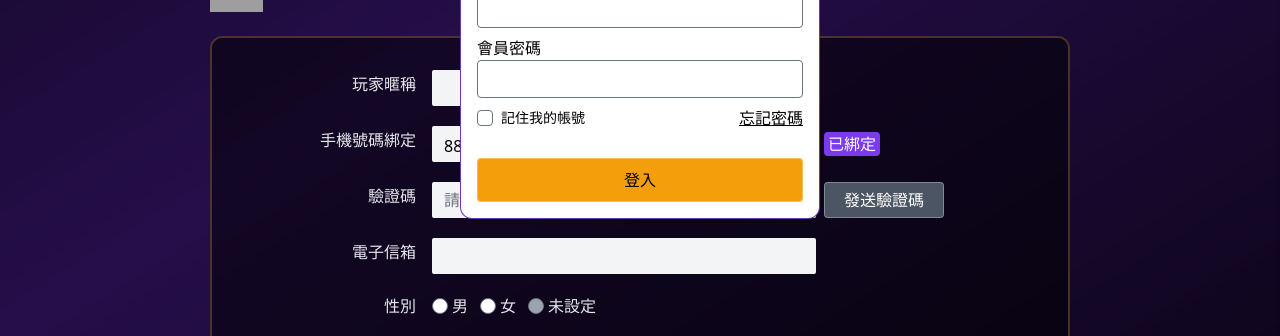
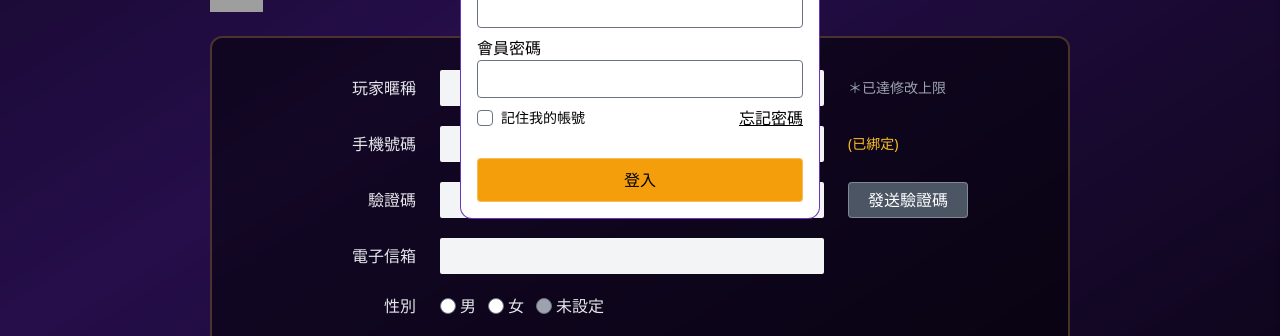
Before and after one commit to summerchen0101/official777-v2, a Next.js app: page /user-basic in a window 1280 px wide. Shown: the part 464-800 px from the top of the page. Built offline with nearby package versions, Linux system fonts and the light colour scheme; grey boxes are pictures that could not be loaded.

Commit message:
user-basic

```diff
--- a/pages/user-basic.tsx
+++ b/pages/user-basic.tsx
@@ -7,8 +7,9 @@ import useMe from '@/services/useMe'
 import useProfileUpdate from '@/services/useProfileUpdate'
 import useSms from '@/services/useSms'
 import { toImgPath } from '@/utils'
-import { useEffect } from 'react'
+import { useEffect, useMemo, useState } from 'react'
 import { useForm } from 'react-hook-form'
+import { useInterval } from 'usehooks-ts'
 
 type Inputs = {
   nickname: string
@@ -22,8 +23,25 @@ type Inputs = {
 function UserBasic() {
   useAuth()
   const { data, mutate } = useMe()
+  const [count, setCount] = useState(0)
   const { handler: doUpdate, isLoading } = useProfileUpdate()
   const { handler: sendSms, isLoading: isSmsLoading } = useSms()
+
+  const initData = useMemo(
+    () => ({
+      nickname: data?.nickname,
+      phone: data?.cellphone.replace('886-', ''),
+      phone_code: data?.countryCode || '886',
+      email: data?.email,
+      gender: data?.gender.toString(),
+    }),
+    [data],
+  )
+  useInterval(() => {
+    if (count > 0) {
+      setCount((c) => c - 1)
+    }
+  }, 1000)
   const {
     register,
     handleSubmit,
@@ -32,9 +50,7 @@ function UserBasic() {
     getValues,
     reset,
   } = useForm<Inputs>({
-    defaultValues: {
-      phone_code: '886',
-    },
+    defaultValues: initData,
   })
 
   const onSubmit = handleSubmit(async (d) => {
@@ -57,14 +73,8 @@ function UserBasic() {
   })
 
   useEffect(() => {
-    reset({
-      nickname: data?.nickname,
-      phone: data?.cellphone.replace('886-', ''),
-      phone_code: data?.countryCode || '886',
-      email: data?.email,
-      gender: data?.gender.toString(),
-    })
-  }, [data])
+    reset(initData)
+  }, [initData])
 
   const onSendSms = async () => {
     if (!getValues('phone')) {
@@ -78,6 +88,7 @@ function UserBasic() {
     })
     if (res?.sendSuccess) {
       alert('簡訊已發送')
+      setCount(60)
     }
   }
   return (
@@ -94,103 +105,83 @@ function UserBasic() {
           </div>
           <div className="form-box">
             <form className="space-y-5">
-              <div className="flex flex-col lg:flex-row lg:space-x-4 lg:items-center">
-                <label
-                  htmlFor=""
-                  className="mb-2 w-44 lg:text-right text-gray-200"
-                >
+              <div className="flex flex-col lg:flex-row lg:space-x-4 lg:items-center gap-2">
+                <label htmlFor="" className="w-44 lg:text-right text-gray-200">
                   玩家暱稱
                 </label>
                 <input
                   type="text"
-                  className="rounded-sm border-none bg-gray-100 h-9 lg:w-96"
+                  className="rounded-sm border-none bg-gray-100 h-9 lg:w-96 disabled:text-gray-500"
                   {...register('nickname', {
                     required: { value: true, message: '不可為空' },
                   })}
+                  disabled={data?.nickNameRemainingTimes === 0}
                 />
+                <p
+                  hidden={data?.nickNameRemainingTimes! > 0}
+                  className="text-gray-400 text-sm"
+                >
+                  ＊已達修改上限
+                </p>
                 {errors.nickname && (
                   <div className="text-sm text-red-500">
                     {errors.nickname.message}
                   </div>
                 )}
               </div>
-              <div className="flex flex-col lg:flex-row lg:space-x-4 lg:items-center">
-                <label
-                  htmlFor=""
-                  className="mb-2 w-44 lg:text-right text-gray-200"
-                >
-                  手機號碼綁定
+              <div className="flex flex-col lg:flex-row lg:space-x-4 lg:items-center gap-2">
+                <label htmlFor="" className="w-44 lg:text-right text-gray-200">
+                  手機號碼
                 </label>
-                <div className="flex items-center space-x-2">
-                  <div className="flex space-x-2 flex-1 lg:w-96">
-                    <select
-                      className="rounded-sm border-none bg-gray-100 h-9 w-1/3"
-                      {...register('phone_code', {
-                        required: { value: true, message: '不可為空' },
-                      })}
-                    >
-                      <option value="886">886</option>
-                    </select>
                 <input
                   type="text"
-                      className="rounded-sm border-none bg-gray-100 h-9 flex-1"
+                  className="rounded-sm border-none bg-gray-100 h-9 lg:w-96 disabled:text-gray-500"
                   {...register('phone', {
                     required: { value: true, message: '不可為空' },
                   })}
                 />
-                  </div>
                 <p
                   hidden={data?.phoneVerified === YesNo.No}
-                    className="bg-purple-600 rounded px-1 text-white"
+                  className="text-yellow-400 text-sm"
                 >
-                    已綁定
+                  (已綁定)
                 </p>
-                </div>
                 {errors.phone && (
                   <div className="text-sm text-red-500">
                     {errors.phone.message}
                   </div>
                 )}
               </div>
-
-              <div className="flex flex-col lg:flex-row lg:space-x-4 lg:items-center">
-                <label
-                  htmlFor=""
-                  className="mb-2 w-44 lg:text-right text-gray-200"
-                >
+              <div className="flex flex-col lg:flex-row lg:space-x-4 lg:items-center gap-2">
+                <label htmlFor="" className="w-44 lg:text-right text-gray-200">
                   驗證碼
                 </label>
-                <div className="flex items-center space-x-2">
                 <input
                   type="text"
-                    className="rounded-sm border-none bg-gray-100 h-9 lg:w-96"
+                  className="rounded-sm border-none bg-gray-100 h-9 lg:w-96 disabled:text-gray-500"
                   {...register('code', {
                     required: { value: true, message: '不可為空' },
                   })}
-                    placeholder="請輸入驗證碼"
                 />
-                  <div>
                 <button
                   type="button"
                   className="btn btn-sm"
                   onClick={onSendSms}
+                  disabled={count > 0}
                 >
                   發送驗證碼
+                  <span className="ml-1" hidden={!count}>
+                    {count}s
+                  </span>
                 </button>
-                  </div>
-                </div>
                 {errors.code && (
                   <div className="text-sm text-red-500">
                     {errors.code.message}
                   </div>
                 )}
               </div>
-
-              <div className="flex flex-col lg:flex-row lg:space-x-4 lg:items-center">
-                <label
-                  htmlFor=""
-                  className="mb-2 w-44 lg:text-right text-gray-200"
-                >
+              <div className="flex flex-col lg:flex-row lg:space-x-4 lg:items-center gap-2">
+                <label htmlFor="" className="w-44 lg:text-right text-gray-200">
                   電子信箱
                 </label>
                 <input
@@ -210,14 +201,11 @@ function UserBasic() {
                   </div>
                 )}
               </div>
-              <div className="flex flex-col lg:flex-row lg:space-x-4 lg:items-center">
-                <label
-                  htmlFor=""
-                  className="mb-2 w-44 lg:text-right text-gray-200"
-                >
+              <div className="flex flex-col lg:flex-row lg:space-x-4 lg:items-center gap-2">
+                <label htmlFor="" className="w-44 lg:text-right text-gray-200">
                   性別
                 </label>
-                <div className="flex gap-3 mb-2">
+                <div className="flex gap-3">
                   {Object.entries(genderMap).map(([code, label]) => (
                     <label
                       key={code}
@@ -236,7 +224,6 @@ function UserBasic() {
                     </label>
                   ))}
                 </div>
-
                 {errors.gender && (
                   <div className="text-sm text-red-500">
                     {errors.gender.message}
@@ -245,8 +232,18 @@ function UserBasic() {
               </div>
 
               <div className="pt-3 text-center space-x-5 flex justify-center">
-                <button className="btn w-40">取消修改</button>
-                <button className="btn active w-40" onClick={onSubmit}>
+                <button
+                  type="button"
+                  className="btn w-40"
+                  onClick={() => reset()}
+                >
+                  重整
+                </button>
+                <button
+                  type="button"
+                  className="btn active w-40"
+                  onClick={onSubmit}
+                >
                   確認修改
                 </button>
               </div>
--- a/services/useMe.ts
+++ b/services/useMe.ts
@@ -25,6 +25,7 @@ export interface MeRes extends ResBase {
   lineID: string
   fbID: string
   gender: number
+  nickNameRemainingTimes: number
 }
 
 function useMe() {
```
Lines whose indentation alone changed are shown as unchanged.
